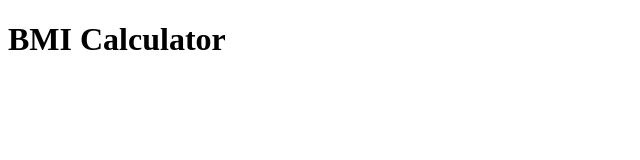
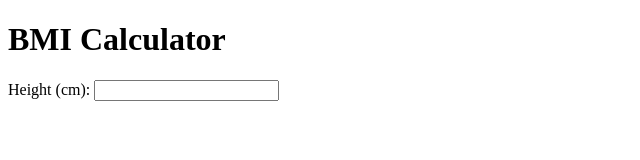
Before and after one commit to HaseebAhmed6/bmi-calculator, a plain HTML site: page index.html in a window 1280 px wide. Shown: the whole page, without its empty margins (0-640 px from the left). Drawn offline with Linux system fonts and the light colour scheme.

Commit message:
feat: add height input field

```diff
--- a/index.html
+++ b/index.html
@@ -6,7 +6,12 @@
   <title>BMI Calculator</title>
 </head>
 <body>
-  <div class="container">
-    <h1>BMI Calculator</h1>
+    <div class="container">
+        <h1>BMI Calculator</h1>
+        <form id="bmi-form"></form>
+            <div class="input-group">
+                <label for="height">Height (cm):</label>
+                <input type="number" id="height" name="height" required>
+            </div>
 </body>
 </html>
```
